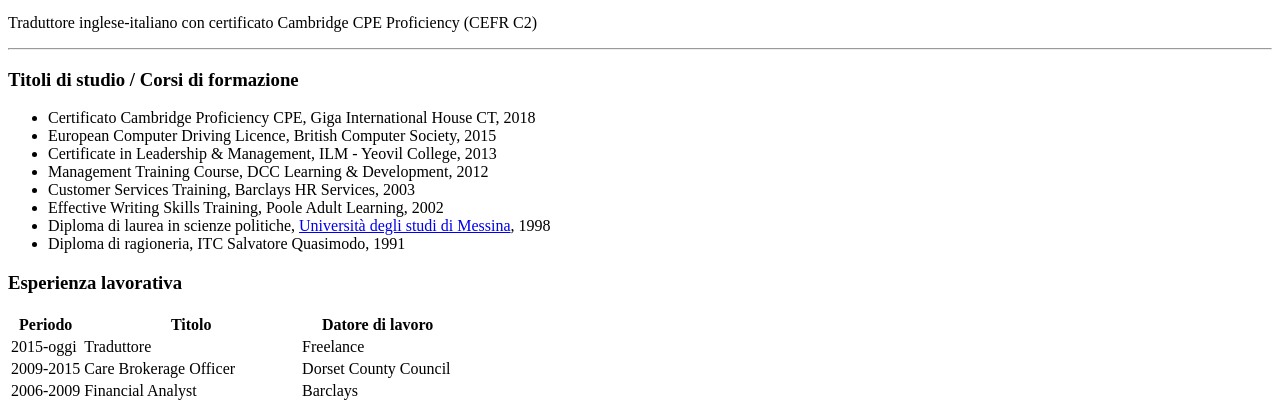
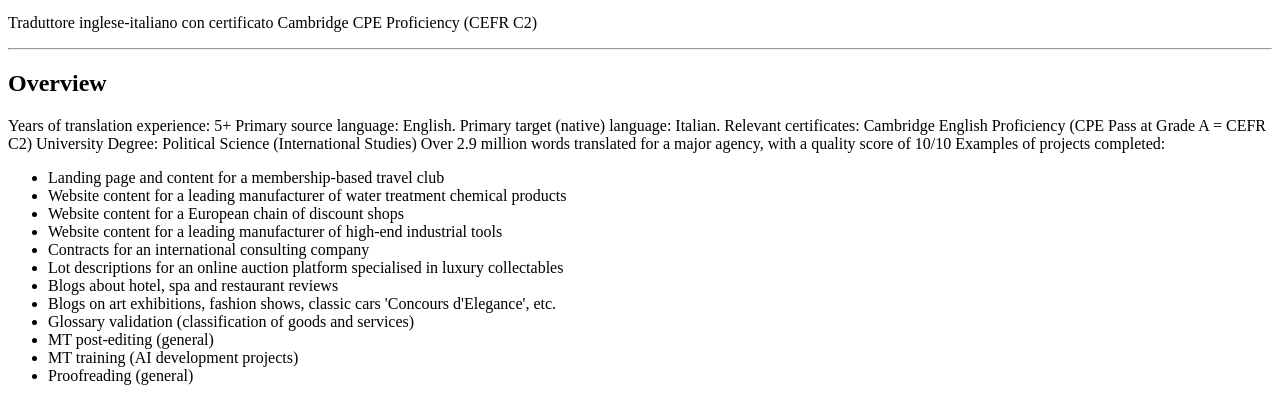
Before and after one commit to stefanabroad/stefan-abroad-cv, a plain HTML site: page index.html in a window 1280 px wide. Shown: the part 412-812 px from the top of the page. Drawn offline with Linux system fonts and the light colour scheme.

Commit message:
Update index.html
Added data

```diff
--- a/index.html
+++ b/index.html
@@ -2,14 +2,51 @@
 <html>
   <head>
     <meta charset="UTF-8">
-    <title>File di Stefano</title>
+    <title>Stefan Abroad Translations</title>
   </head>
   <body>
-	<img src="https://accounts.smartcat.com/users/7a2531b7-d9bc-457d-8e7e-16f93038665f/profileImage" alt="crown">
+	<img src="https://accounts.smartcat.com/users/7a2531b7-d9bc-457d-8e7e-16f93038665f/profileImage">
 	<h1>Stefano Catanzaro</h1>
 	<p><i>Professionista ai sensi della L.4/2013</i></p>
 	<p>Traduttore inglese-italiano con certificato Cambridge CPE Proficiency (CEFR C2)</p>
 	<hr>
+	  <h2>Overview</h2>
+	  <p>Years of translation experience: 5+
+
+		Primary source language: English. Primary target (native) language: Italian.
+
+		Relevant certificates: Cambridge English Proficiency (CPE Pass at Grade A = CEFR C2)
+
+		University Degree: Political Science (International Studies)
+
+		Over 2.9 million words translated for a major agency, with a quality score of 10/10
+
+		Examples of projects completed:
+		<ul>
+			<li>Landing page and content for a membership-based travel club</li>
+
+			<li>Website content for a leading manufacturer of water treatment chemical products</li>
+
+			<li>Website content for a European chain of discount shops</li>
+
+			<li>Website content for a leading manufacturer of high-end industrial tools</li>
+
+			<li>Contracts for an international consulting company</li>
+
+			<li>Lot descriptions for an online auction platform specialised in luxury collectables</li>
+
+			<li>Blogs about hotel, spa and restaurant reviews</li>
+
+			<li>Blogs on art exhibitions, fashion shows, classic cars 'Concours d'Elegance', etc.</li>
+
+			<li>Glossary validation (classification of goods and services)</li>
+
+			<li>MT post-editing (general)</li>
+
+			<li>MT training (AI development projects)</li>
+
+			<li>Proofreading (general)</li>
+	  </ul></p>
 	<h3>Titoli di studio / Corsi di formazione</h3>
 	<ul>
 		<li>Certificato Cambridge Proficiency CPE, Giga International House CT, 2018</li>
```
